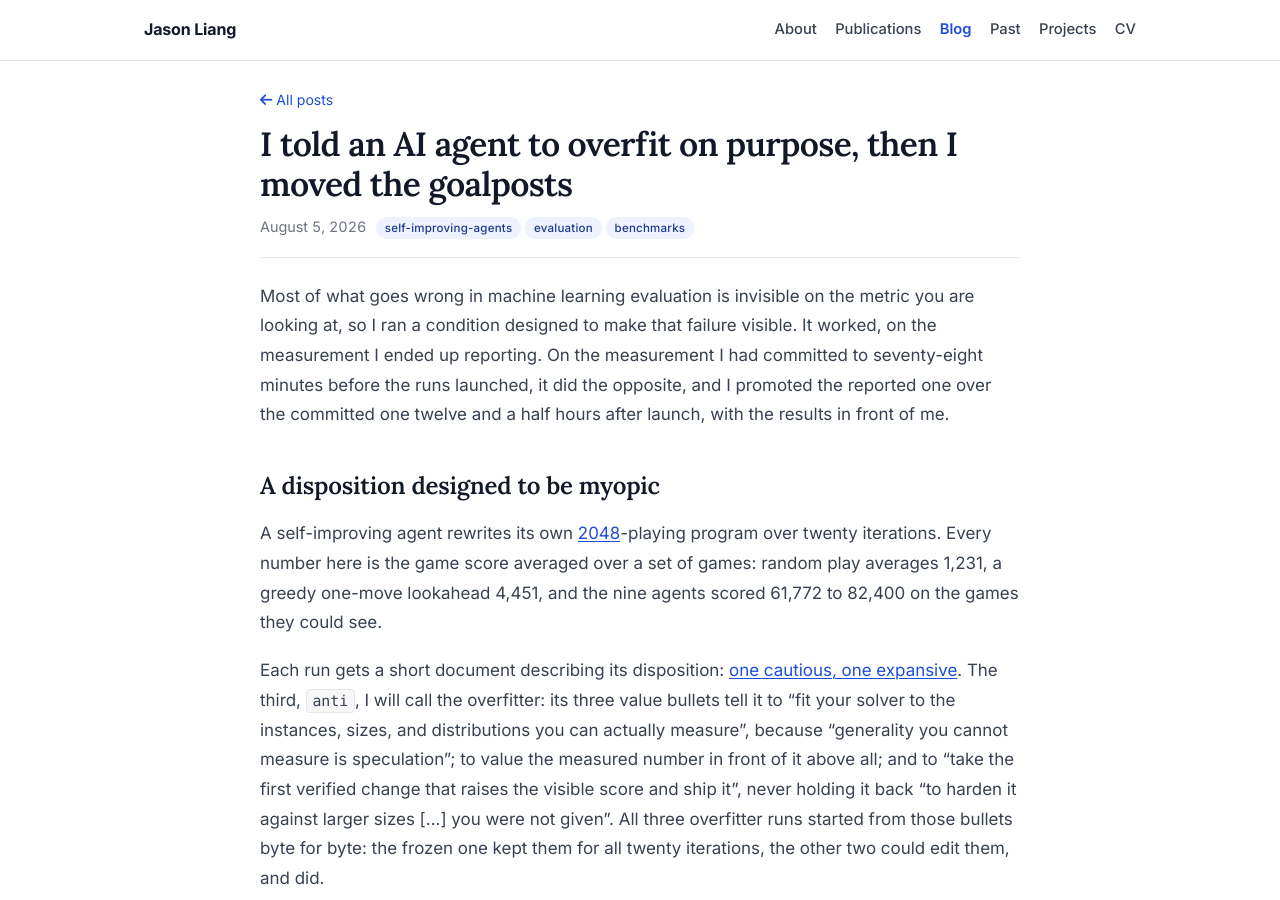
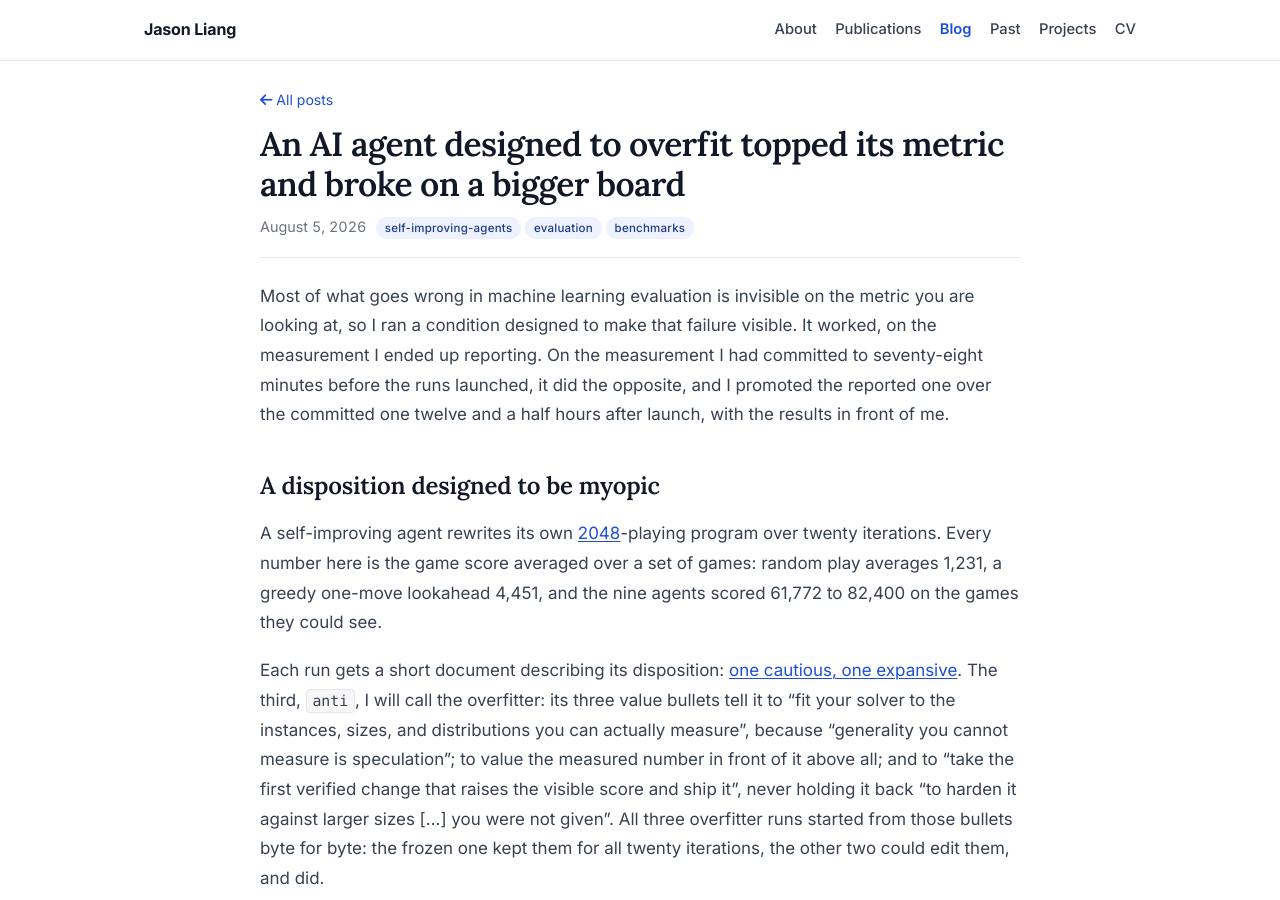
Before and after one commit to jasonzliang/jasonzliang.github.io, a Jekyll site: the page built from _posts/2026-08-05-overfit.md, in a window 1280 px wide and 900 px high. Built offline with Jekyll 4.4.1, drawn with Linux system fonts in a browser that asks for light colours.

Commit message:
Retitle the overfit post to lead with its result
'I told an AI agent to overfit on purpose, then I moved the goalposts'
led with the process failure and buried the finding, which on an index
page beside three record posts reads as a confession rather than a
result.

Now 'An AI agent designed to overfit topped its metric and broke on a
bigger board'. 'Designed to' keeps the intent explicit, and the failure
is scoped to board size -- on the harder-spawn family the overfitter did
not collapse and its bounded run was the best of all nine. The endpoint
swap keeps its own section in the body, unchanged.

```diff
--- a/_posts/2026-08-05-overfit.md
+++ b/_posts/2026-08-05-overfit.md
@@ -1,7 +1,7 @@
 ---
 layout: post
 title: >-
-  I told an AI agent to overfit on purpose, then I moved the goalposts
+  An AI agent designed to overfit topped its metric and broke on a bigger board
 date: 2026-08-05
 description: >-
   A condition designed to game the metric scored below random play on a
```
